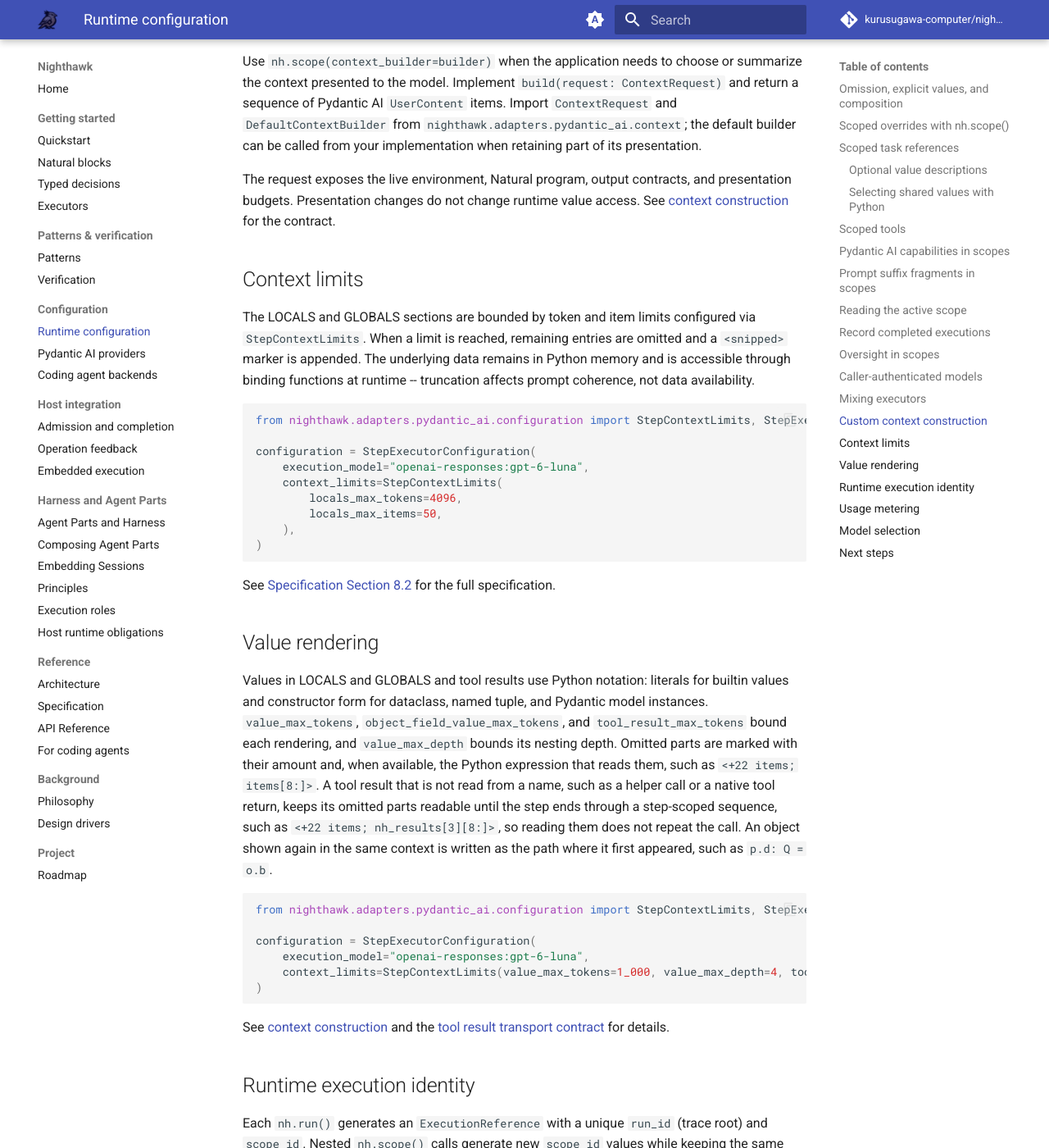
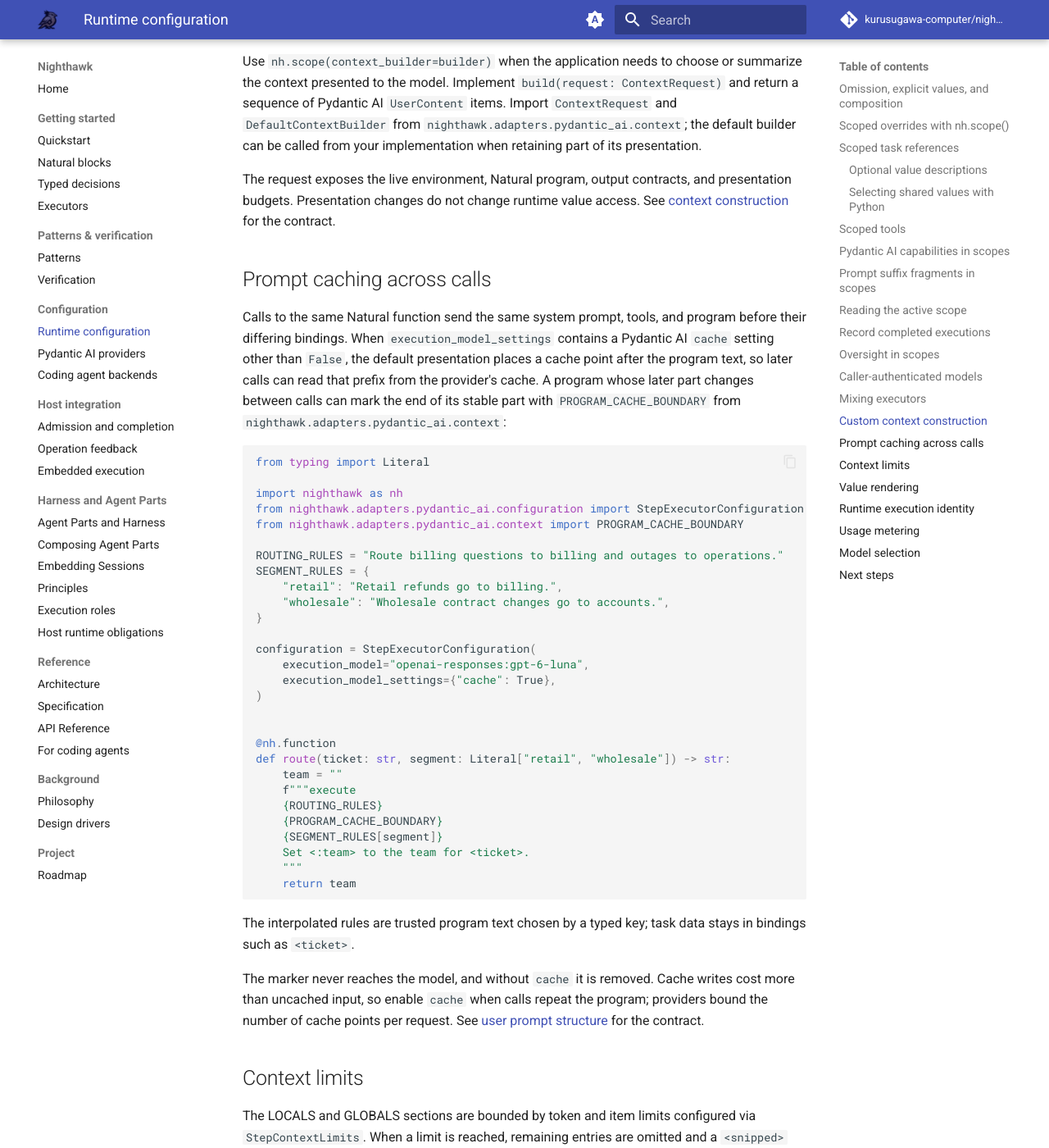
Before and after one commit to kurusugawa-computer/nighthawk-python, an MkDocs documentation site: the page built from docs/runtime-configuration.md, in a window 1280 px wide and 1400 px high, scrolled down 11960 px. Shown: the whole window at 82% size. Built offline with MkDocs 1.6.1 and Material for MkDocs 9.7.7, drawn with Linux system fonts in a browser that asks for light colours; comment, search, counter and statistics services are not loaded.

Commit message:
Place prompt cache points at program cache boundaries when cache is enabled
Trusted program text can mark the end of a prefix that stays the same across calls with PROGRAM_CACHE_BOUNDARY.
When execution_model_settings enables Pydantic AI's cache setting, the default presentation places a CachePoint at each marker and after the program text; otherwise it removes the markers, and decide blocks remove them from their instructions.
The presented text, value lookup, and validation are unchanged.

Evidence: evals/evidence/2026-11-09-prompt-cache-boundaries.md (gpt-6-luna, three trials per arm: first requests read the 1,740-token program prefix in 11 of 12 calls with cache and 0 of 12 without).

Co-Authored-By: Claude Opus 5.5 <noreply@anthropic.com>
Claude-Session: https://claude.ai/code/session_01BRythPv6uEKMdHAFk19mFt

````diff
--- a/docs/runtime-configuration.md
+++ b/docs/runtime-configuration.md
@@ -485,6 +485,49 @@ The request exposes the live environment, Natural program, output contracts, and
 Presentation changes do not change runtime value access.
 See [context construction](specification.md#824-replaceable-context-construction) for the contract.
 
+## Prompt caching across calls
+
+Calls to the same Natural function send the same system prompt, tools, and program before their differing bindings.
+When `execution_model_settings` contains a Pydantic AI `cache` setting other than `False`, the default presentation places a cache point after the program text, so later calls can read that prefix from the provider's cache.
+A program whose later part changes between calls can mark the end of its stable part with `PROGRAM_CACHE_BOUNDARY` from `nighthawk.adapters.pydantic_ai.context`:
+
+```py
+from typing import Literal
+
+import nighthawk as nh
+from nighthawk.adapters.pydantic_ai.configuration import StepExecutorConfiguration
+from nighthawk.adapters.pydantic_ai.context import PROGRAM_CACHE_BOUNDARY
+
+ROUTING_RULES = "Route billing questions to billing and outages to operations."
+SEGMENT_RULES = {
+    "retail": "Retail refunds go to billing.",
+    "wholesale": "Wholesale contract changes go to accounts.",
+}
+
+configuration = StepExecutorConfiguration(
+    execution_model="openai-responses:gpt-6-luna",
+    execution_model_settings={"cache": True},
+)
+
+
+@nh.function
+def route(ticket: str, segment: Literal["retail", "wholesale"]) -> str:
+    team = ""
+    f"""execute
+    {ROUTING_RULES}
+    {PROGRAM_CACHE_BOUNDARY}
+    {SEGMENT_RULES[segment]}
+    Set <:team> to the team for <ticket>.
+    """
+    return team
+```
+
+The interpolated rules are trusted program text chosen by a typed key; task data stays in bindings such as `<ticket>`.
+
+The marker never reaches the model, and without `cache` it is removed.
+Cache writes cost more than uncached input, so enable `cache` when calls repeat the program; providers bound the number of cache points per request.
+See [user prompt structure](specification.md#821-user-prompt-structure) for the contract.
+
 ## Context limits
 
 The LOCALS and GLOBALS sections are bounded by token and item limits configured via `StepContextLimits`. When a limit is reached, remaining entries are omitted and a `<snipped>` marker is appended. The underlying data remains in Python memory and is accessible through binding functions at runtime -- truncation affects prompt coherence, not data availability.
````
Also changed, not shown: CHANGELOG.md (+6 -0 lines), docs/api.md (+1 -0 lines), docs/specification.md (+13 -0 lines), evals/evidence/2026-11-09-prompt-cache-boundaries.md (added, +56 -0 lines), 6 other files.
